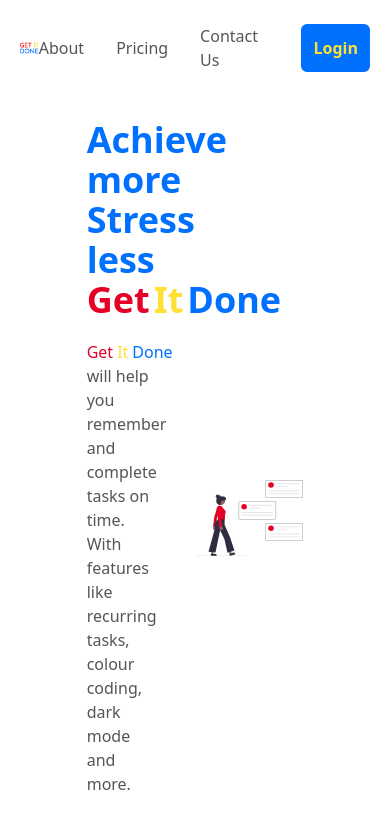
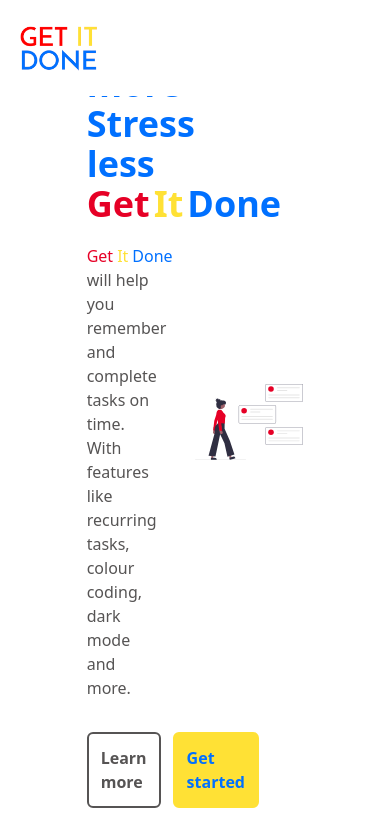
Before and after one commit to realazaber/laravel-task-tracker, a Nuxt app in the folder frontend/: page / in a window 390 px wide. Shown: the top 826 px of the page. Built offline with nearby package versions, Linux system fonts and the light colour scheme.

Commit message:
Cusotm breakpoints

```diff
--- a/frontend/components/universal/nav.vue
+++ b/frontend/components/universal/nav.vue
@@ -1,7 +1,7 @@
 <template>
-    <nav class="p-5 h-24 flex justify-between items-center">
+    <nav class="p-5 h-24 flex justify-between items-center fixed top-0 left-0 right-0 bg-white">
         <UniversalLogo :width="24" :height="12" />
-        <div class="flex flex-row gap-8 items-center">
+        <div class="hidden phone:flex flex-row gap-8 items-center">
             <nuxt-link class="hover:text-gray-900" to="/about">About</nuxt-link>
             <nuxt-link class="hover:text-gray-900" to="/pricing">Pricing</nuxt-link>
             <nuxt-link class="hover:text-gray-900" to="/contact">Contact Us</nuxt-link>
```
